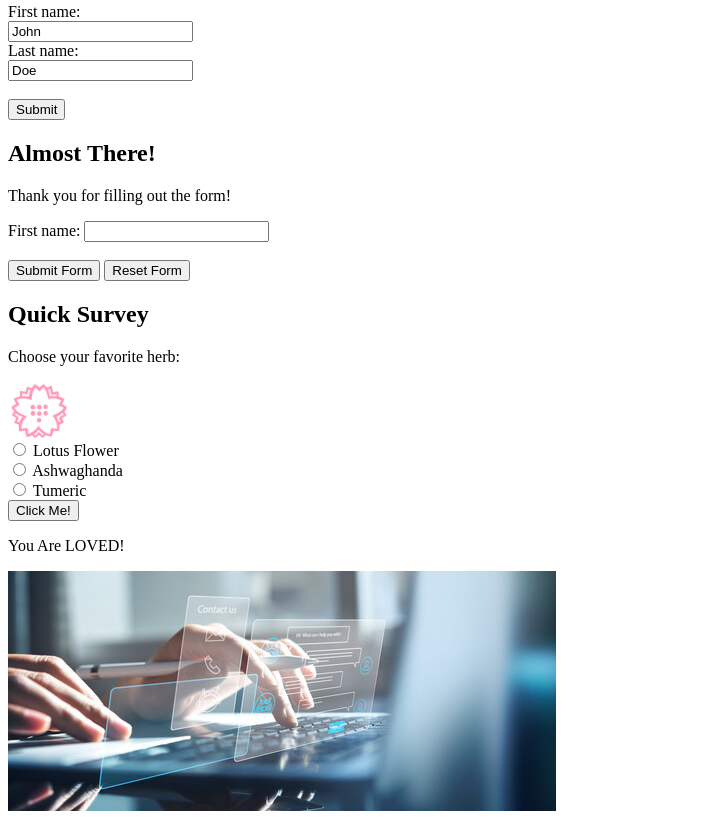
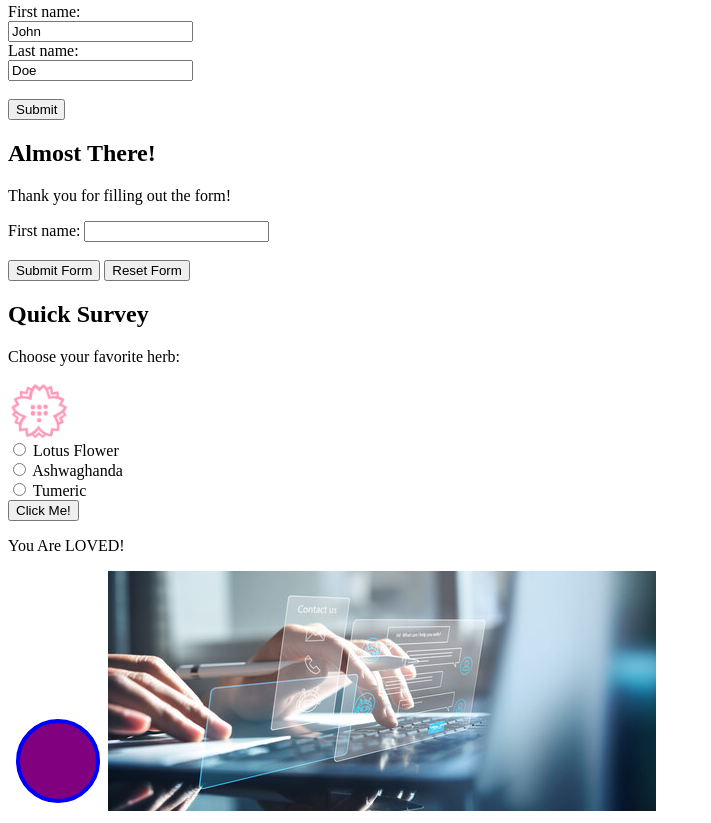
Before and after one commit to RentieWill/1316_Module6, a plain HTML site: page index.html in a window 1280 px wide. Shown: the part 761-1584 px from the top of the page, without its empty margins (0-711 px from the left). Drawn offline with Linux system fonts and the light colour scheme.

Commit message:
initialize

```diff
--- a/index.html
+++ b/index.html
@@ -73,7 +73,8 @@
 
 <p id="demo">You Are LOVED!</p>
 
-
+<svg width="100" height="100" xmlns="http://www.w3.org/2000/svg">
+   <circle cx="50" cy="50" r="40" stroke="blue" stroke-width="4" fill="purple" />
 
 </body>
 
```
